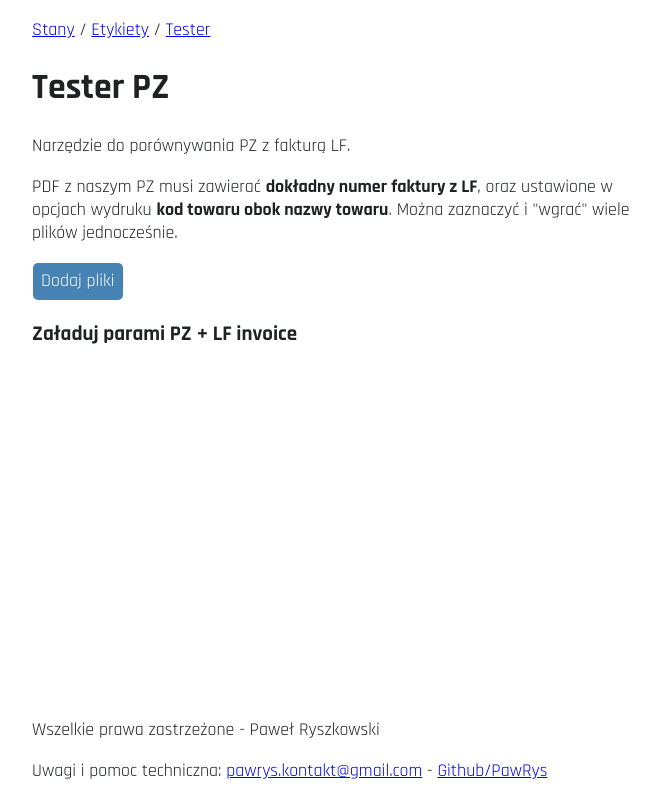
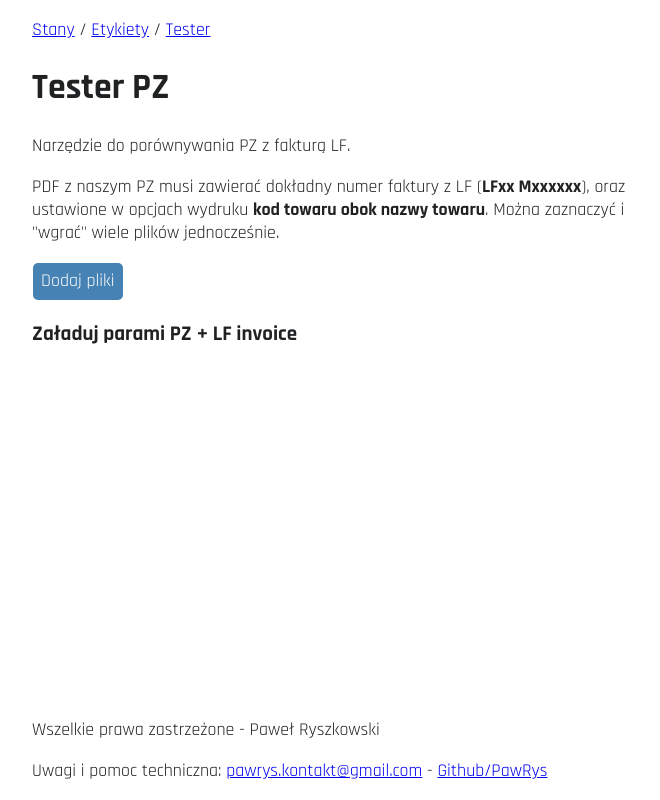
Before and after one commit to PawRys/PurchaseComparator, a Vue app: page / in a window 1280 px wide. Shown: the whole page, without its empty margins (295-955 px from the left). Built offline with nearby package versions, Linux system fonts and the light colour scheme.

Commit message:
cosmetic

```diff
--- a/src/App.vue
+++ b/src/App.vue
@@ -212,9 +212,9 @@ function nextNumber(invoiceIndex: string): number {
     <h1>Tester PZ</h1>
     <p>Narzędzie do porównywania PZ z fakturą LF.</p>
     <p>
-      PDF z naszym PZ musi zawierać <b>dokładny numer faktury z LF</b>, oraz ustawione w opcjach
-      wydruku <b>kod towaru obok nazwy towaru</b>. Można zaznaczyć i "wgrać" wiele plików
-      jednocześnie.
+      PDF z naszym PZ musi zawierać dokładny numer faktury z LF (<b>LFxx Mxxxxxx</b>), oraz
+      ustawione w opcjach wydruku <b>kod towaru obok nazwy towaru</b>. Można zaznaczyć i "wgrać"
+      wiele plików jednocześnie.
     </p>
   </header>
 
```
